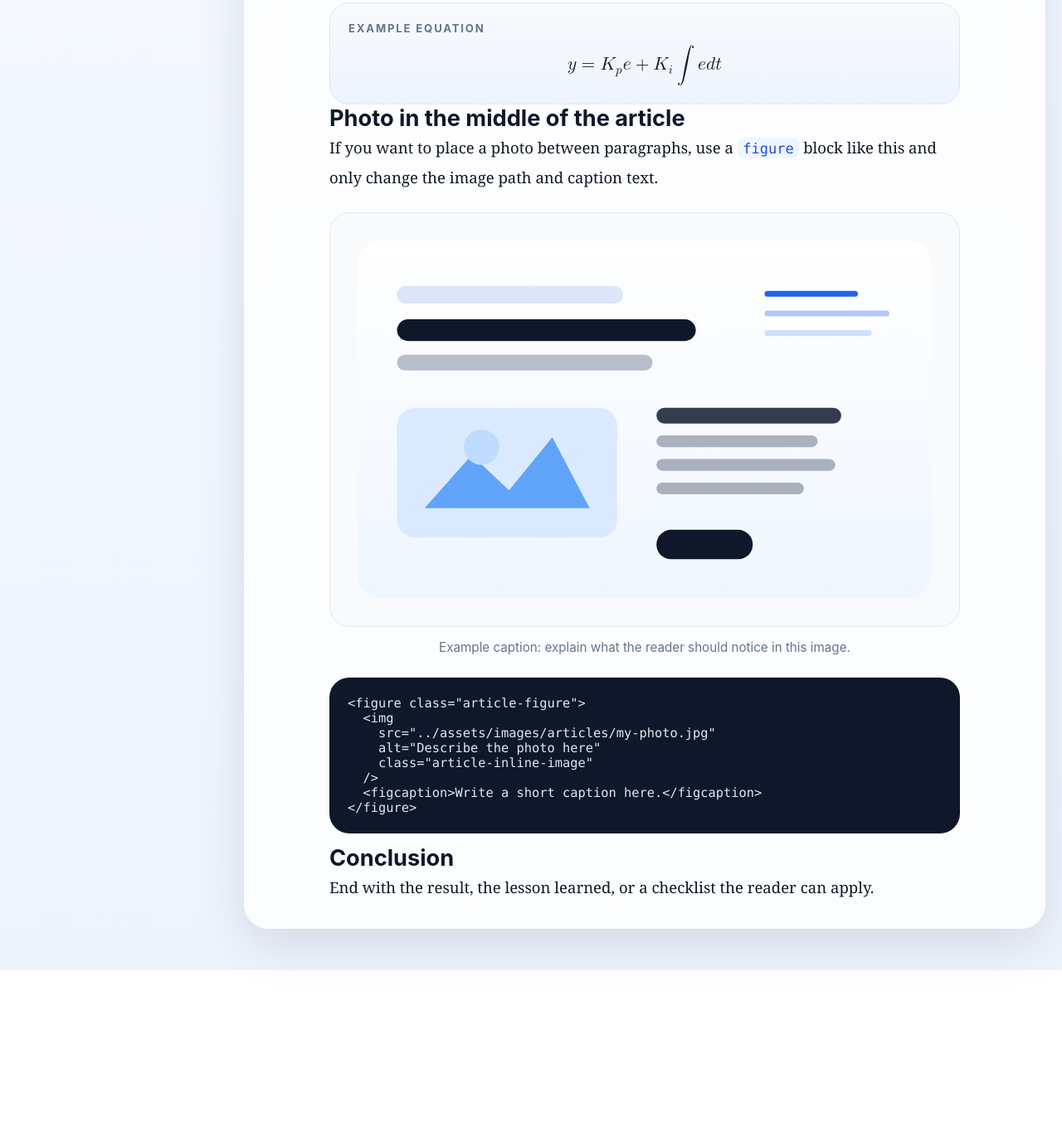
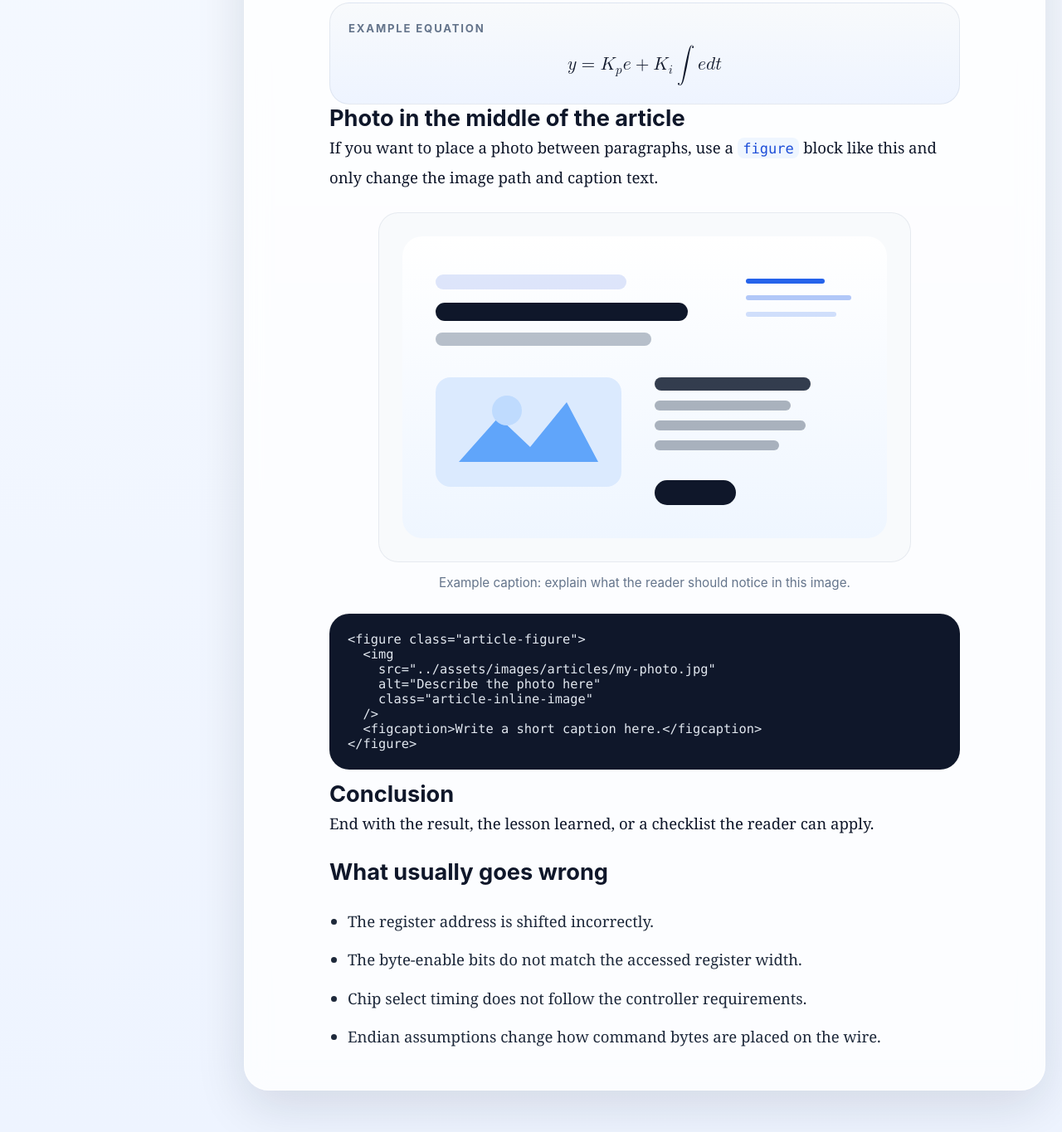
Before and after one commit to Emad-Shamsaki/consultation, a plain HTML site: page articles/template.html in a window 1280 px wide. Shown: the part 993-2358 px from the top of the page at 83% size. Before the commit the page ends 2163 px from the top, so only its background shows below. Drawn offline with Linux system fonts and the light colour scheme.

Commit message:
add more things to template

```diff
--- a/articles/template.html
+++ b/articles/template.html
@@ -121,6 +121,16 @@ if (status != 0) {
               <p>
                 End with the result, the lesson learned, or a checklist the reader can apply.
               </p>
+
+               <h2>What usually goes wrong</h2>
+              <ul>
+                <li>The register address is shifted incorrectly.</li>
+                <li>The byte-enable bits do not match the accessed register width.</li>
+                <li>Chip select timing does not follow the controller requirements.</li>
+                <li>Endian assumptions change how command bytes are placed on the wire.</li>
+              </ul>
+
+
             </div>
           </div>
         </article>
--- a/assets/css/styles.css
+++ b/assets/css/styles.css
@@ -980,8 +980,11 @@ textarea {
 }
 
 .article-inline-image {
-  width: 100%;
+  width: auto;
+  max-width: 100%;
+  height: auto;
   display: block;
+  margin: 0 auto;
   border-radius: 24px;
   border: 1px solid rgba(148, 163, 184, 0.18);
   object-fit: cover;
```
Also changed, not shown: assets/images/articles/1_STl61cn0rNKo9bcxSrNSUA.webp (added).
